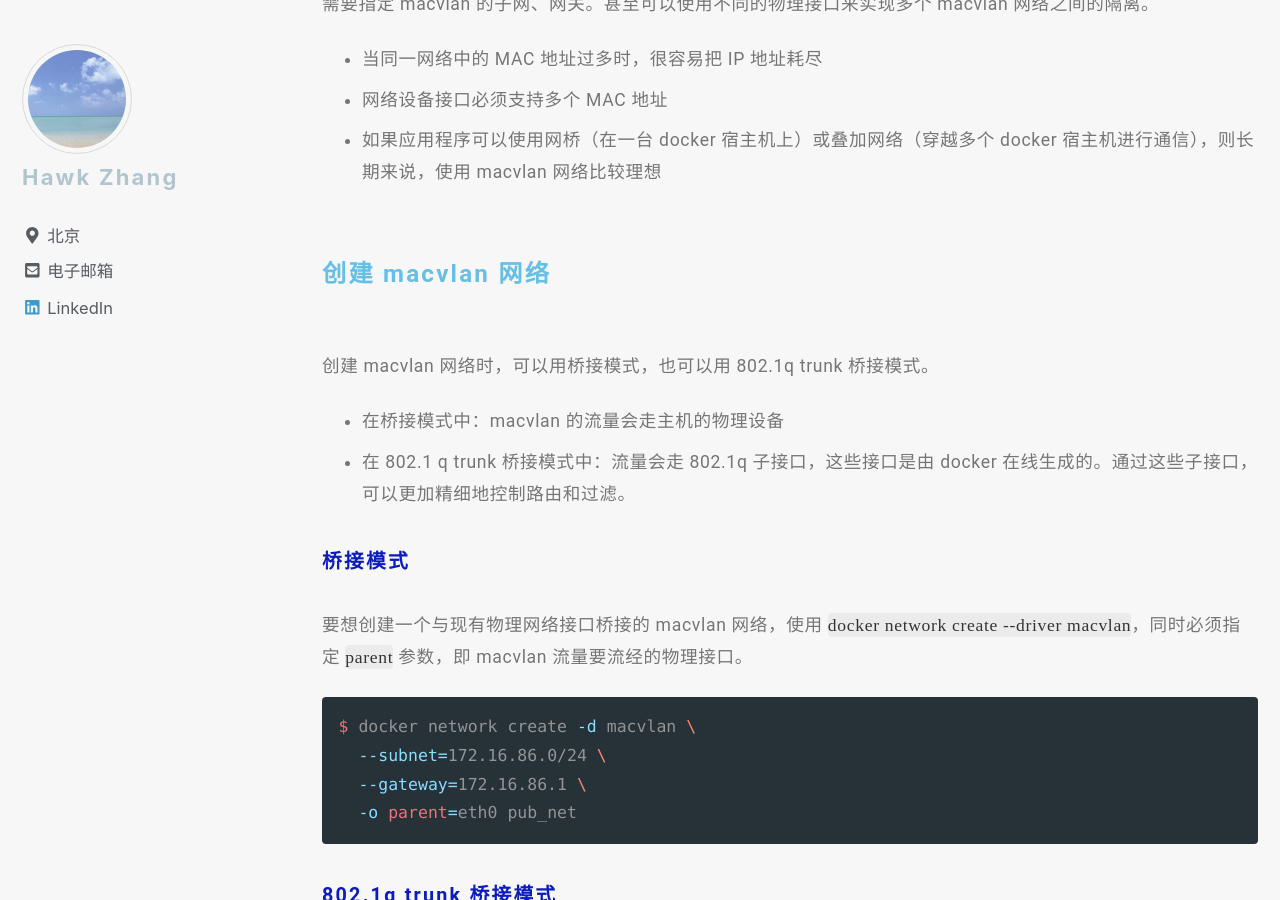
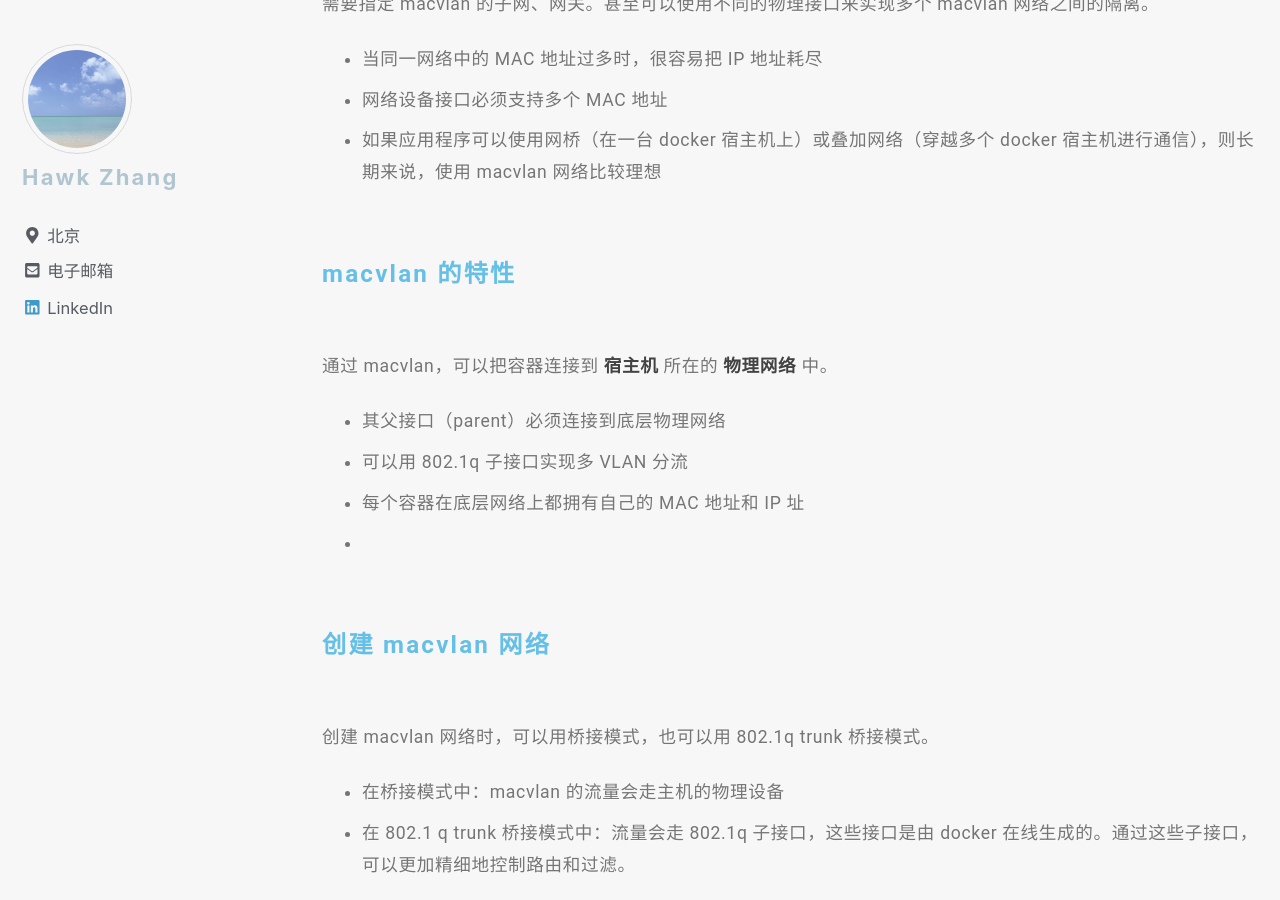
Before and after one commit to narru888/linotes_note, a Jekyll site: the page built from _posts/docker/2018-02-01-docker.network.md, in a window 1280 px wide and 900 px high, scrolled down 14214 px. Built offline with Jekyll 4.4.1, drawn with Linux system fonts in a browser that asks for light colours; nearby versions of some CDN libraries; a script that is not in the unit is left out.

Commit message:
update on 2018-10-05 17:20:01 CST

```diff
--- a/_posts/docker/2018-02-01-docker.network.md
+++ b/_posts/docker/2018-02-01-docker.network.md
@@ -449,6 +449,17 @@ $ docker service create --endpoint-mode dnsrr \
 
 
 
+#### macvlan 的特性
+
+通过 macvlan，可以把容器连接到 **宿主机** 所在的 **物理网络** 中。
+
+* 其父接口（parent）必须连接到底层物理网络
+* 可以用 802.1q 子接口实现多 VLAN 分流
+* 每个容器在底层网络上都拥有自己的 MAC 地址和 IP 址
+*
+
+
+
 #### 创建 macvlan 网络
 
 创建 macvlan 网络时，可以用桥接模式，也可以用 802.1q trunk 桥接模式。
```
